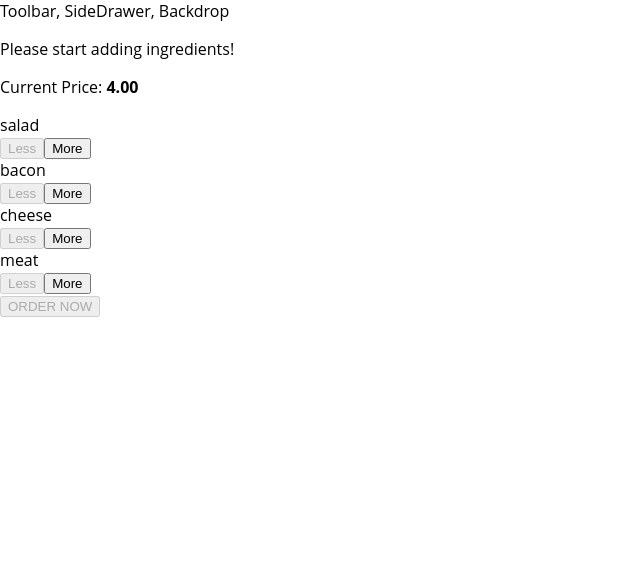
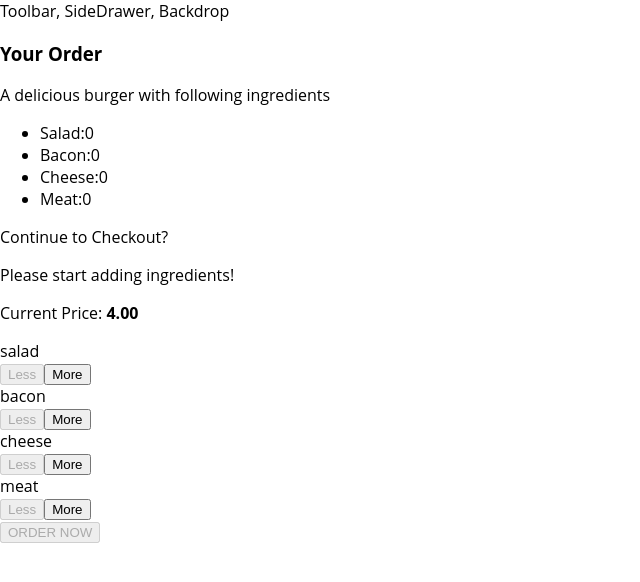
Before and after one commit to elptr/udemy-burger, a React app: page / in a window 1280 px wide. Shown: the top 582 px of the page, without its empty margins (0-640 px from the left). Built offline with nearby package versions, Linux system fonts and the light colour scheme.

Commit message:
show Order Summery in Burger Page

```diff
--- /dev/null
+++ b/src/components/Burger/OrderSummery/OrderSummery.js
@@ -0,0 +1,30 @@
+import React from 'react';
+import Aux from '../../../hoc/Aux'
+
+const orderSummery = (props) => {
+
+    const ingredientsSummery = Object.keys(props.ingredients)
+        .map ( igKey => {
+            return (
+                <li key={igKey}>
+                    <span style={{textTransform:'capitalize'}}>{igKey}</span>:
+                    {props.ingredients[igKey]}
+                </li>
+            );
+        });
+
+    return (
+        <Aux>
+            <h3>Your Order</h3>
+            <p>A delicious burger with following ingredients </p>
+            <ul>
+                {ingredientsSummery}
+            </ul>
+            <p>Continue to Checkout?</p>
+
+        </Aux>
+        )
+};
+
+
+export default orderSummery;
--- /dev/null
+++ b/src/components/UI/Modal/Modal.css
@@ -0,0 +1,20 @@
+.Modal {
+    position: fixed;
+    z-index: 500;
+    background-color: white;
+    width: 70%;
+    border: 1px solid #ccc;
+    box-shadow: 1px 1px 1px black;
+    padding: 16px;
+    left: 15%;
+    top: 30%;
+    box-sizing: border-box;
+    transition: all 0.3s ease-out;
+}
+
+@media (min-width: 600px) {
+    .Modal {
+        width: 500px;
+        left: calc(50% - 250px);
+    }
+}
--- /dev/null
+++ b/src/components/UI/Modal/Modal.js
@@ -0,0 +1,12 @@
+import React from 'react';
+import classes from './Modal.css'
+
+
+const modal = (props) => (
+    <div className={classes.Modal}>
+        {props.children}
+    </div>
+);
+
+
+export default modal;
--- a/src/containers/BurgerBuilder/BurgerBuilder.js
+++ b/src/containers/BurgerBuilder/BurgerBuilder.js
@@ -2,7 +2,10 @@
 import Aux from '../../hoc/Aux';
 
 import Burger from '../../components/Burger/Burger';
-import BuildControls from '../../components/BuildControls/BuildControls';
+import BuildControls from '../../components/Burger/BuildControls/BuildControls';
+
+import Modal from '../../components/UI/Modal/Modal'
+import OrderSummery from '../../components/Burger/OrderSummery/OrderSummery';
 
 const INGREDIENT_PRICES = {
     salad:0.6,
@@ -91,6 +94,9 @@
         }
         return (
             <Aux>
+                <Modal>
+                    <OrderSummery ingredients={this.state.ingredients}/>
+                </Modal>
                 <Burger
                     ingredients={this.state.ingredients}
                 />
```
Also changed, not shown: src/components/Burger/BuildControls/BuildControl/BuildControl.css (renamed from src/components/BuildControls/BuildControl/BuildControl.css), src/components/Burger/BuildControls/BuildControl/BuildControl.js (renamed from src/components/BuildControls/BuildControl/BuildControl.js), src/components/Burger/BuildControls/BuildControls.css (renamed from src/components/BuildControls/BuildControls.css), src/components/Burger/BuildControls/BuildControls.js (renamed from src/components/BuildControls/BuildControls.js), src/components/UI/Backdrop/Backdrop.js (added).
